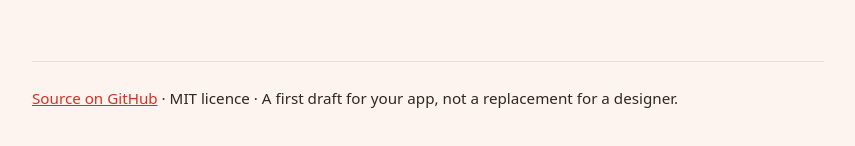
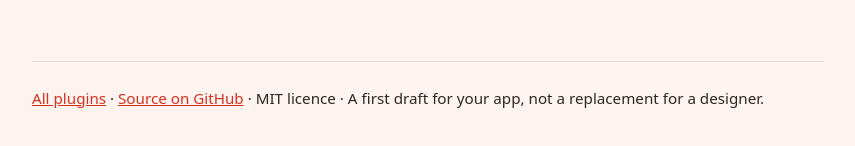
Before and after one commit to zepedrosilva/brand-studio, a plain HTML site: page site/index.html in a window 1280 px wide. Shown: the part 1518-1664 px from the top of the page, without its empty margins (212-1067 px from the left). Drawn offline with Linux system fonts and the light colour scheme.

Commit message:
0.5.2: write the author name as José Silva; link the site back to the hub

```diff
--- a/site/index.html
+++ b/site/index.html
@@ -74,7 +74,7 @@
   </div>
 
   <footer>
-    <a href="https://github.com/zepedrosilva/brand-studio">Source on GitHub</a> · MIT licence · A first draft for your app, not a replacement for a designer.
+    <a href="https://zepedro.com/plugins/">All plugins</a> · <a href="https://github.com/zepedrosilva/brand-studio">Source on GitHub</a> · MIT licence · A first draft for your app, not a replacement for a designer.
   </footer>
 </main>
 </body>
```
Also changed, not shown: plugin/.claude-plugin/plugin.json, 2 other files.
